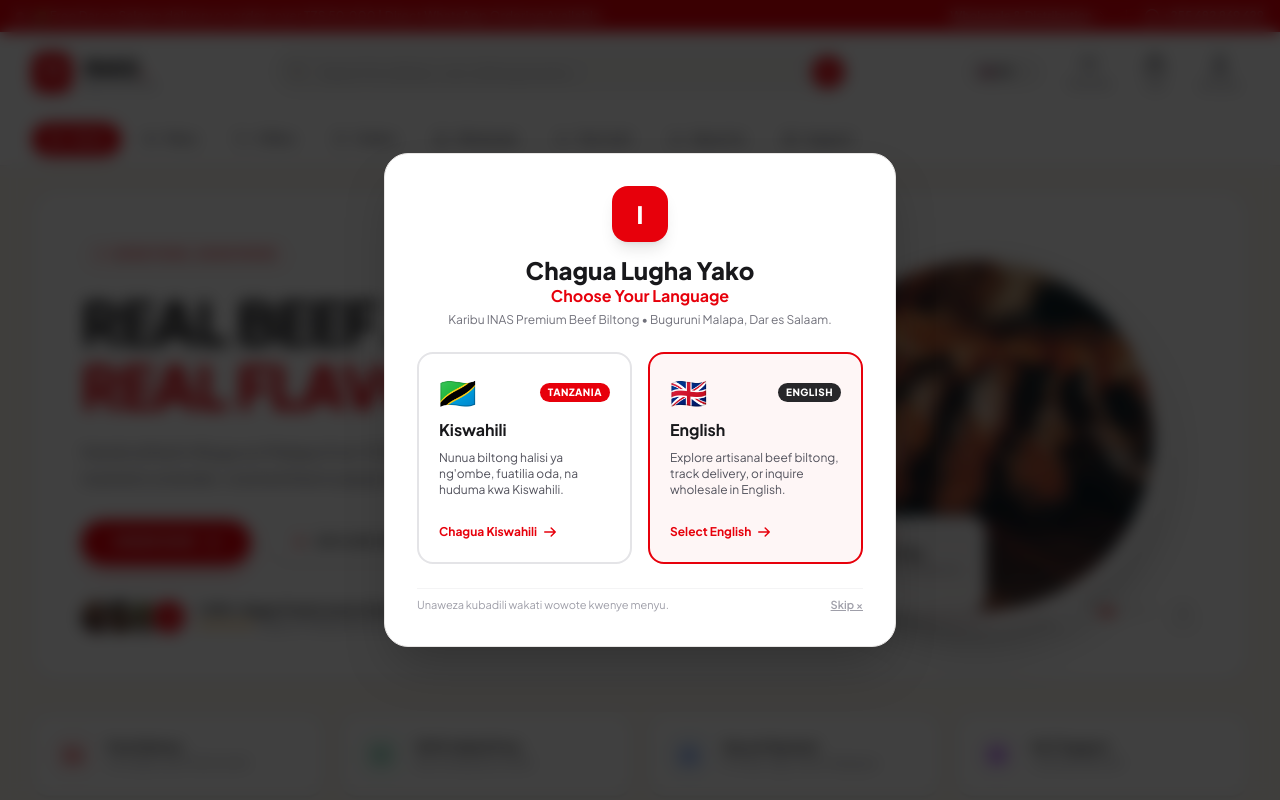
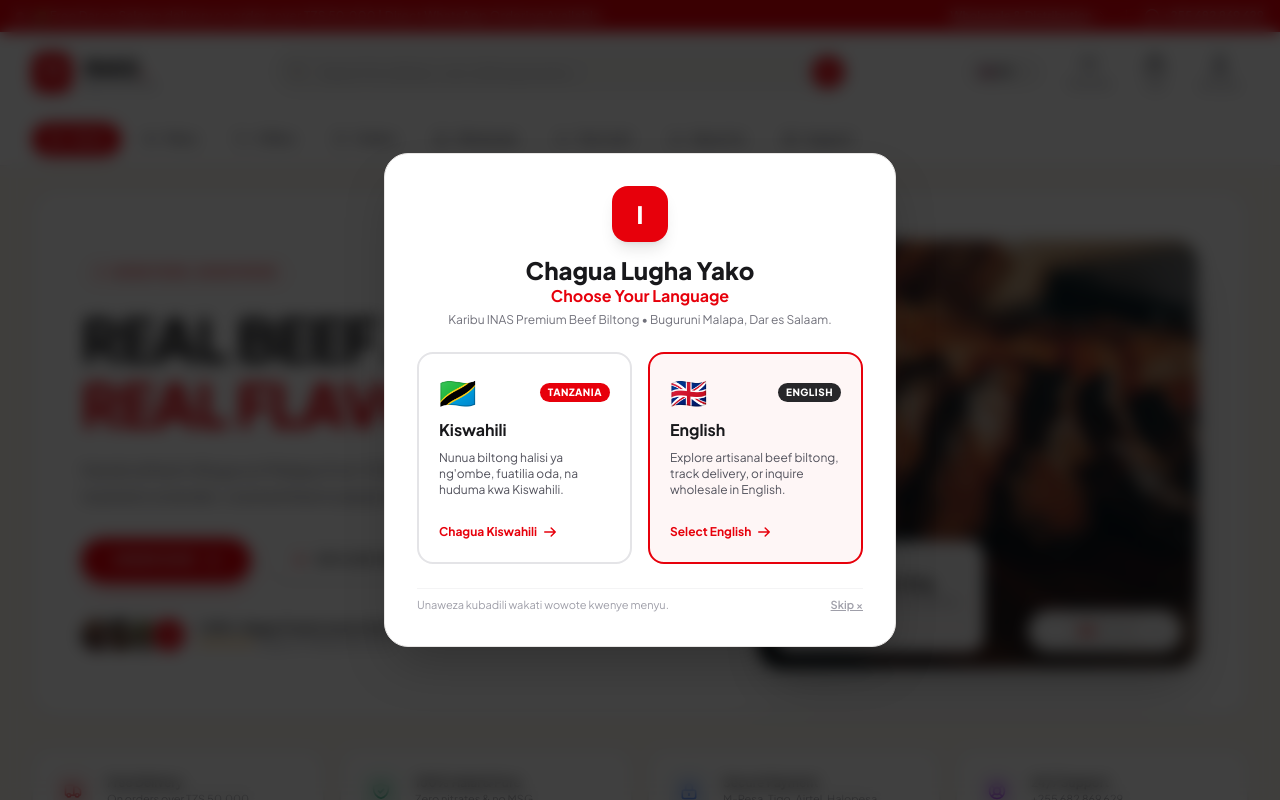
Before and after one commit to stewart767/biltong, a Laravel app: page / in a window 1280 px wide. Run offline with Laravel 12, Linux system fonts and the light colour scheme; data comes from the database, SQL or seed files in the repository; style sheets or scripts are compiled from the project's sources; some web fonts are replaced.

Commit message:
transform hero slider into full photo showcase with floating dish card matching TasteHouse layout

```diff
--- a/resources/views/pages/home.blade.php
+++ b/resources/views/pages/home.blade.php
@@ -151,43 +151,43 @@
 
             </div>
 
-            <!-- Hero Right: Food Photography Showcase with Floating Dish Card -->
-            <div class="lg:col-span-5 relative flex items-center justify-center">
+            <!-- Hero Right: Full Food Photography Showcase with Floating Dish Card (Exact TasteHouse Layout) -->
+            <div class="lg:col-span-5 relative">
 
-                <!-- Circular Dish Container with Warm Ambient Glow -->
-                <div class="relative w-64 h-64 sm:w-80 sm:h-80 lg:w-96 lg:h-96 rounded-full p-3 bg-gradient-to-tr from-red-100/60 via-white to-stone-100 shadow-2xl flex items-center justify-center">
+                <!-- Full Food Slider Container -->
+                <div class="relative w-full h-[320px] sm:h-[380px] lg:h-[430px] rounded-3xl overflow-hidden shadow-2xl border border-stone-200/90 bg-stone-100 group">
 
-                    <!-- Pre-rendered Slides (Always visible, smoothly transitioned by Alpine) -->
+                    <!-- Pre-rendered Full Slides -->
                     @foreach($heroSlides as $idx => $s)
-                        <div class="absolute inset-4 rounded-full overflow-hidden transition-all duration-700 ease-in-out"
+                        <div class="absolute inset-0 w-full h-full transition-all duration-700 ease-in-out"
                              :class="activeSlide === {{ $idx }} ? 'opacity-100 scale-100 z-10 pointer-events-auto' : 'opacity-0 scale-95 pointer-events-none z-0'"
                              @if($idx === 0) style="opacity: 1;" @else style="opacity: 0;" @endif>
                             <img src="{{ $s['image'] }}"
                                  alt="{{ $s['dishName'] }}"
-                                 class="w-full h-full object-cover transform hover:scale-110 transition duration-500">
+                                 class="w-full h-full object-cover transform hover:scale-105 transition duration-700">
+                            <!-- Subtle bottom gradient for tag & button readability -->
+                            <div class="absolute inset-0 bg-gradient-to-t from-black/50 via-black/10 to-transparent pointer-events-none"></div>
                         </div>
                     @endforeach
 
                     <!-- Floating Dish Card (Exact TasteHouse dish price tag) -->
-                    <div class="absolute -bottom-2 -left-2 sm:bottom-4 sm:left-0 z-20 bg-white/95 backdrop-blur-md rounded-2xl p-3.5 border border-stone-200 shadow-xl max-w-[200px] text-left">
+                    <div class="absolute bottom-4 left-4 z-20 bg-white/95 backdrop-blur-md rounded-2xl p-3.5 sm:p-4 border border-stone-200/80 shadow-2xl max-w-[210px] text-left">
                         <div class="text-[10px] font-black uppercase tracking-wider text-red-600" x-text="slides[activeSlide]?.tag">{{ $heroSlides[0]['tag'] }}</div>
-                        <h4 class="font-bold text-xs text-zinc-900 truncate" x-text="slides[activeSlide]?.dishName">{{ $heroSlides[0]['dishName'] }}</h4>
-                        <p class="text-[10px] text-zinc-500 truncate" x-text="slides[activeSlide]?.dishSub">{{ $heroSlides[0]['dishSub'] }}</p>
-                        <div class="mt-1 font-black text-xs text-red-600" x-text="slides[activeSlide]?.dishPrice">{{ $heroSlides[0]['dishPrice'] }}</div>
+                        <h4 class="font-extrabold text-xs sm:text-sm text-zinc-900 truncate" x-text="slides[activeSlide]?.dishName">{{ $heroSlides[0]['dishName'] }}</h4>
+                        <p class="text-[10px] sm:text-[11px] text-zinc-500 truncate" x-text="slides[activeSlide]?.dishSub">{{ $heroSlides[0]['dishSub'] }}</p>
+                        <div class="mt-1.5 font-black text-xs sm:text-sm text-red-600" x-text="slides[activeSlide]?.dishPrice">{{ $heroSlides[0]['dishPrice'] }}</div>
                     </div>
 
-                </div>
-
-                <!-- Carousel Navigation Buttons (< >) on Bottom Right -->
-                <div class="absolute bottom-0 right-0 flex items-center gap-2 z-20">
+                    <!-- Carousel Navigation Buttons (< >) on Bottom Right Inside Slider -->
+                    <div class="absolute bottom-4 right-4 flex items-center gap-2 z-20 bg-white/90 backdrop-blur-md rounded-full px-2.5 py-1.5 shadow-lg border border-stone-200/70">
                         <button @click="prev()"
-                            class="w-8 h-8 rounded-full bg-white hover:bg-red-600 hover:text-white text-zinc-700 border border-stone-200 flex items-center justify-center shadow-md transition cursor-pointer"
+                                class="w-7 h-7 rounded-full bg-white hover:bg-red-600 hover:text-white text-zinc-700 flex items-center justify-center shadow-sm transition cursor-pointer"
                                 aria-label="Previous">
-                        <svg class="w-4 h-4" fill="none" stroke="currentColor" viewBox="0 0 24 24"><path stroke-linecap="round" stroke-linejoin="round" stroke-width="2.5" d="M15 19l-7-7 7-7"/></svg>
+                            <svg class="w-3.5 h-3.5" fill="none" stroke="currentColor" viewBox="0 0 24 24"><path stroke-linecap="round" stroke-linejoin="round" stroke-width="2.5" d="M15 19l-7-7 7-7"/></svg>
                         </button>
 
                         <!-- Progress Dots -->
-                    <div class="flex items-center gap-1.5 px-2">
+                        <div class="flex items-center gap-1.5 px-1">
                             @foreach($heroSlides as $i => $s)
                                 <span class="rounded-full transition-all duration-300"
                                       :class="activeSlide === {{ $i }} ? 'w-4 h-1.5 bg-red-600' : 'w-1.5 h-1.5 bg-stone-300'"
@@ -196,10 +196,12 @@
                         </div>
 
                         <button @click="next()"
-                            class="w-8 h-8 rounded-full bg-white hover:bg-red-600 hover:text-white text-zinc-700 border border-stone-200 flex items-center justify-center shadow-md transition cursor-pointer"
+                                class="w-7 h-7 rounded-full bg-white hover:bg-red-600 hover:text-white text-zinc-700 flex items-center justify-center shadow-sm transition cursor-pointer"
                                 aria-label="Next">
                             <svg class="w-4 h-4" fill="none" stroke="currentColor" viewBox="0 0 24 24"><path stroke-linecap="round" stroke-linejoin="round" stroke-width="2.5" d="M9 5l7 7-7 7"/></svg>
                         </button>
+                    </div>
+
                 </div>
 
             </div>
```
Also changed, not shown: 3 other files. Lines whose indentation alone changed are shown as unchanged.
